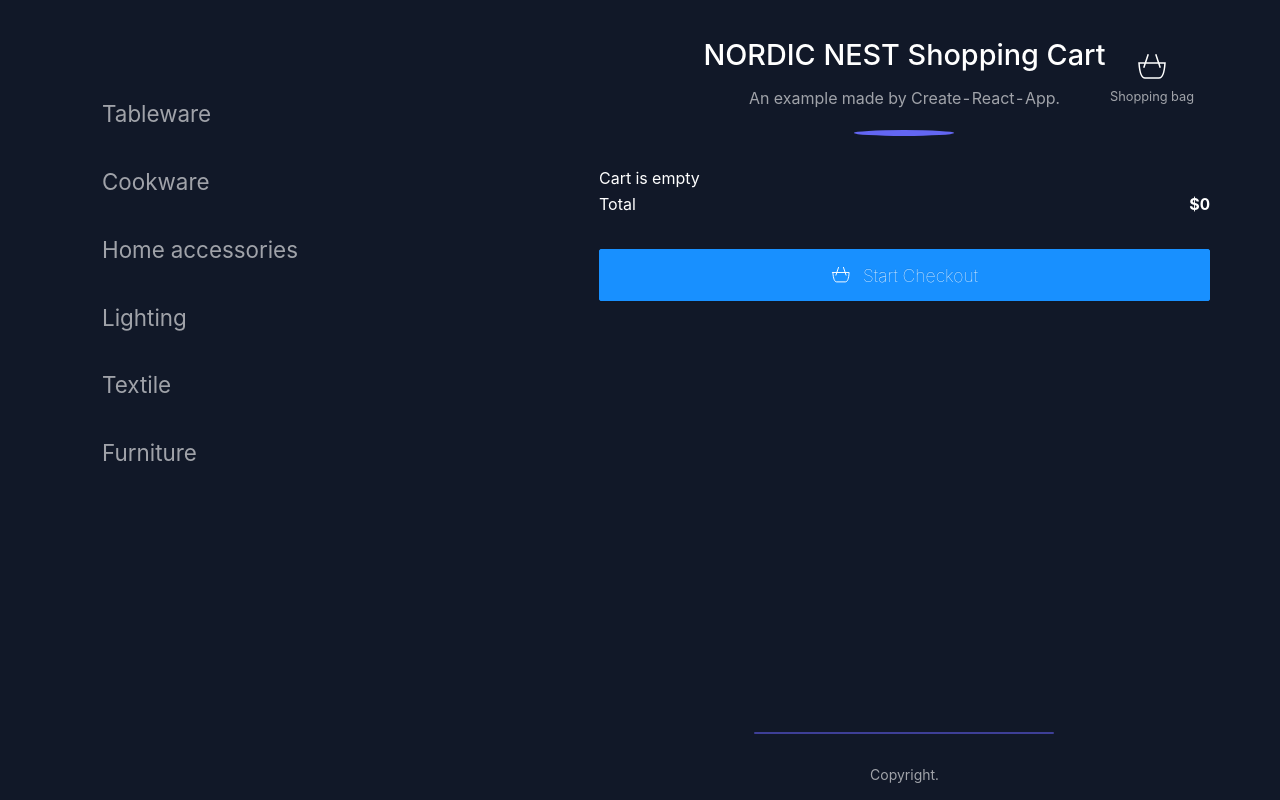
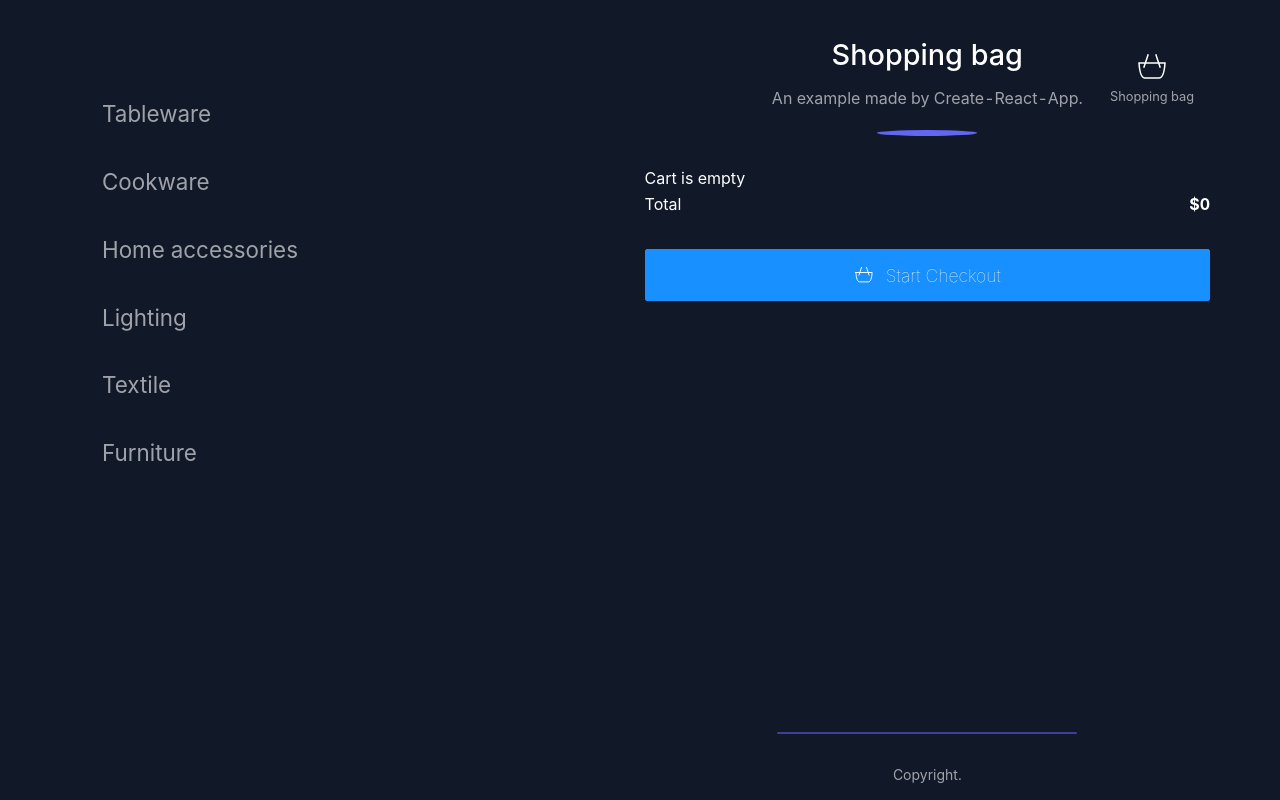
Before and after one commit to BeanBeam11/react-wk5_shopping-cart, a React (Create React App) app: page /cart in a window 1280 px wide. Built offline with nearby package versions, Linux system fonts and the light colour scheme.

Commit message:
done (put path=/cart above exact path=/:pageName)

```diff
--- a/src/App.js
+++ b/src/App.js
@@ -12,9 +12,9 @@ function App() {
       <BrowserRouter>
         <Switch>
           <Route exact path="/" component={Home} />
-          {/* <Route exact path="/:pageName" component={Home} /> */}
+          <Route path="/cart" component={Cart}/>
+          <Route exact path="/:pageName" component={Home} />
           <Route path="/product/:productId" component={Product} />
-          <Route path="/cart" component={Cart}/>
         </Switch>
       </BrowserRouter>
     </StoreProvider>
--- a/src/pages/Cart.js
+++ b/src/pages/Cart.js
@@ -17,7 +17,7 @@ function Cart() {
       </Layout>
       <Layout className="bg-gray">
         <Header className="layout-header">
-          <AppHeader title={title} />
+          <AppHeader title="Shopping bag" />
         </Header>
         <Content className="layout-content">
           <CartModal />
```
